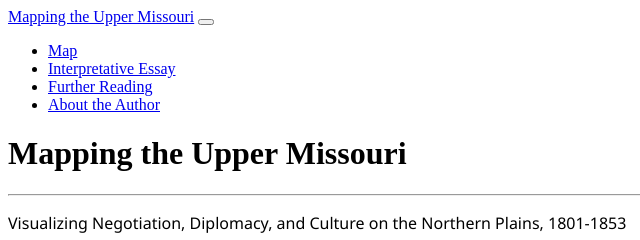
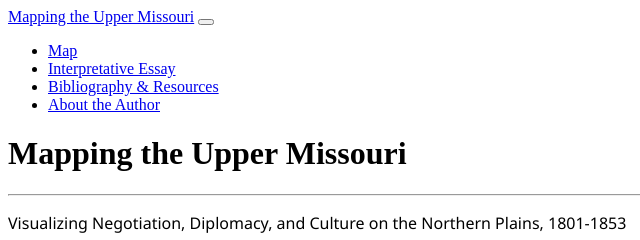
Before and after one commit to jandrel/uppermissouri, a website with bundled scripts: page index.html in a window 1280 px wide. Shown: the top 240 px of the page, 0-640 px from the left. Built offline with nearby package versions, Linux system fonts and the light colour scheme.

Commit message:
Update index.html

```diff
--- a/index.html
+++ b/index.html
@@ -39,7 +39,7 @@
             <a class="nav-link js-scroll-trigger" href="https://jandrel.github.io/uppermissouri/interpretations.html">Interpretative Essay</a>
           </li>
           <li class="nav-item">
-            <a class="nav-link js-scroll-trigger" href="https://jandrel.github.io/uppermissouri/furtherreading.html">Further Reading</a>
+            <a class="nav-link js-scroll-trigger" href="https://jandrel.github.io/uppermissouri/furtherreading.html">Bibliography & Resources</a>
           </li><li class="nav-item">
             <a class="nav-link js-scroll-trigger" href="https://jandrel.github.io/uppermissouri/about.html">About the Author</a>
           </li>
```
